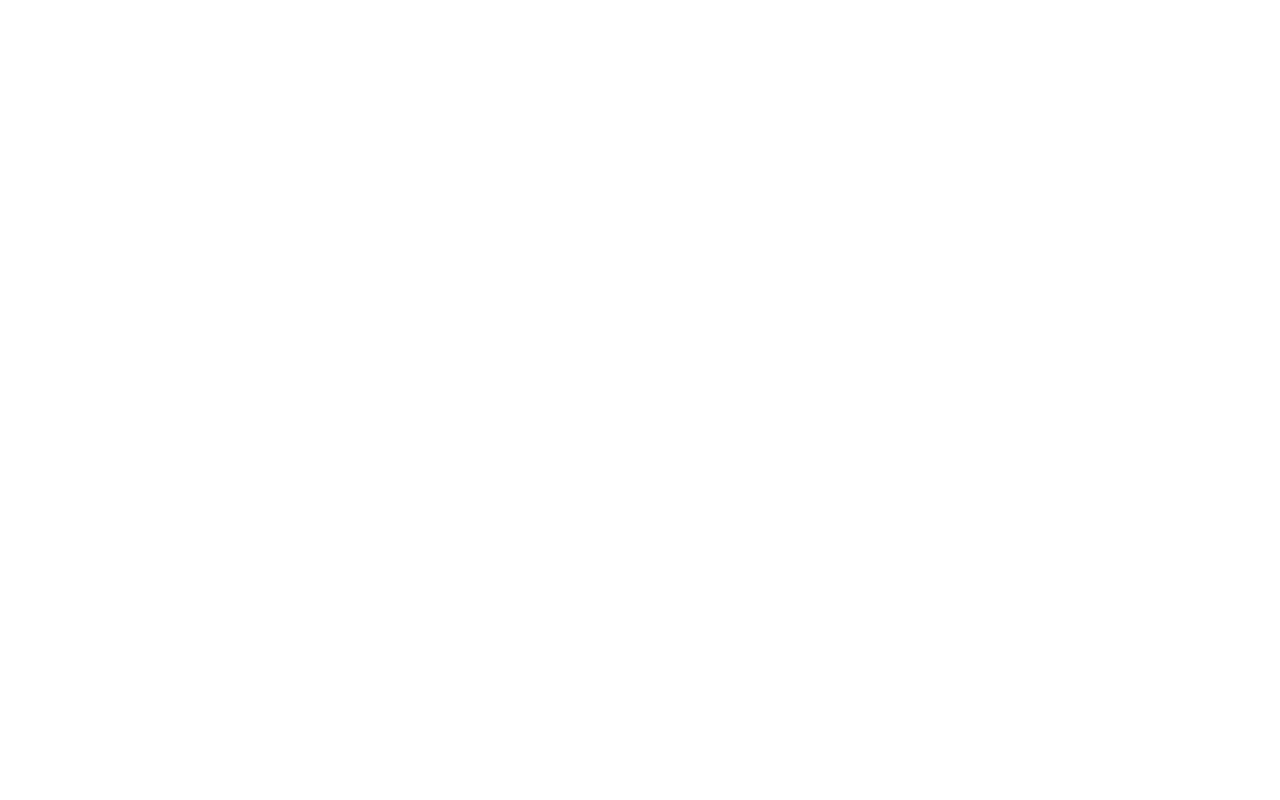
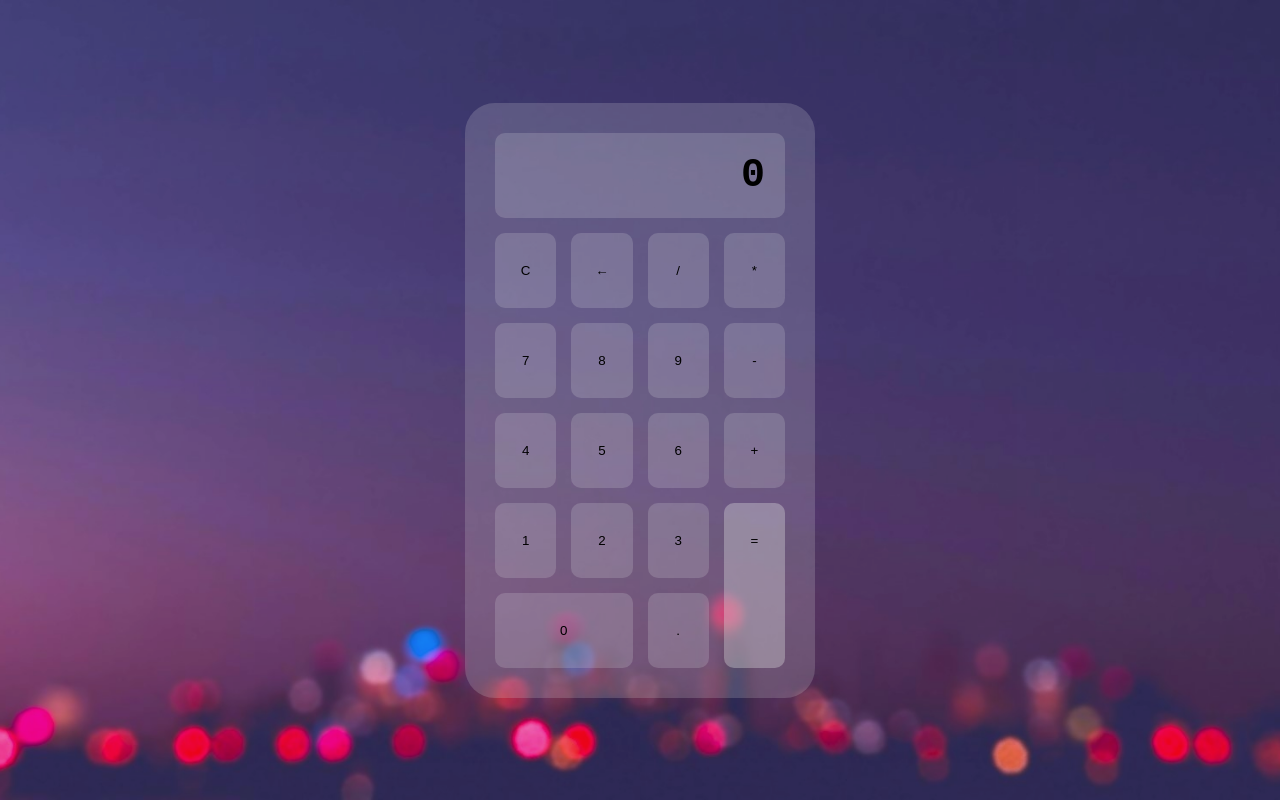
Before and after one commit to AbrahamGalvezV/Calculator, a plain HTML site: page index.html in a window 1280 px wide. Drawn offline with Linux system fonts and the light colour scheme.

Commit message:
html and css update

```diff
--- a/index.html
+++ b/index.html
@@ -3,12 +3,34 @@
 <head>
     <meta charset="UTF-8">
     <meta name="viewport" content="width=device-width, initial-scale=1.0">
+    <link href="https://fonts.googleapis.com/css2?family=Quicksand:wght@300..700&display=swap"
+    rel="stylesheet"/>
     <link rel="stylesheet" href="styles.css">
     <title>Calculator</title>
 </head>
 <body>
+<div class="calculator">
+    <div class="screen">0</div>
+    <button class="btn" id="c">C</button>
+    <button class="btn" id="delete">←</button>
+    <button class="btn">/</button>
+    <button class="btn">*</button>
+    <button class="btn">7</button>
+    <button class="btn">8</button>
+    <button class="btn">9</button>
+    <button class="btn">-</button>
+    <button class="btn">4</button>
+    <button class="btn">5</button>
+    <button class="btn">6</button>
+    <button class="btn">+</button>
+    <button class="btn">1</button>
+    <button class="btn">2</button>
+    <button class="btn">3</button>
+    <button class="btn" id="equal">=</button>
+    <button class="btn" id="zero">0</button>
+    <button class="btn">.</button>
+</div>
 
-
-
+    <script src="./main/calculator.js"></script>
 </body>
 </html>
--- a/styles.css
+++ b/styles.css
@@ -0,0 +1,76 @@
+* {
+    padding: 0;
+    margin: 0;
+    box-sizing: border-box;
+}
+
+body {
+    background:url('./img/back1.jpg') center/cover no-repeat fixed;
+    min-height: 100vh;
+    background-color: rgb(3, 0, 39);
+    font-family: "Quicksand", serif;
+    display: grid;
+    place-items: center;
+
+}
+body:before {
+    content: "";
+    position: absolute;
+    top: 0;
+    bottom: 0;
+    left: 0;
+    right: 0;
+    z-index: -1;
+    background-color: rgba(128, 24, 169, 0.145);
+}
+
+.calculator {
+    background-color:rgba(225, 225, 225, 0.195);
+    color: rgb(0, 0, 0);
+    display: grid;
+    grid-template-columns: repeat(4, 1fr);
+    width: 350px;
+    max-width: 100%;
+    padding: 30px;
+    border-radius: 30px;
+    display: grid;
+    grid-template-columns: repeat(4, 1fr);
+    gap: 15px;
+}
+
+.screen {
+    grid-column: 1 / -1;
+    background-color: rgba(225, 225, 225, 0.195);
+    padding: 20px;
+    font-size: 40px;
+    text-align: right;
+    border-radius: 10px;
+    margin-top: 0px;
+    font-family: monospace;
+    font-weight: 600;
+}
+
+.btn {
+    background-color: rgba(225, 225, 225, 0.195);
+    color:  rgb(0, 0, 0);
+    border: none;
+    padding: 30px 10px;
+    border-radius: 10px;
+    display: flex;
+    justify-content: center;
+}
+
+.btn:hover {
+    background-color: rgba(225, 225, 225, 0.354);
+    box-shadow: 0 8px 16px rgba(0, 0, 0, 0.3);
+    transition: 0.3s ease-in-out;
+}
+
+#zero {
+    grid-column: span 2;
+}
+
+#equal {
+    grid-row: span 2;
+    background-color: rgba(225, 225, 225, 0.354);
+}
```
Also changed, not shown: img/back1.jpg (added).
